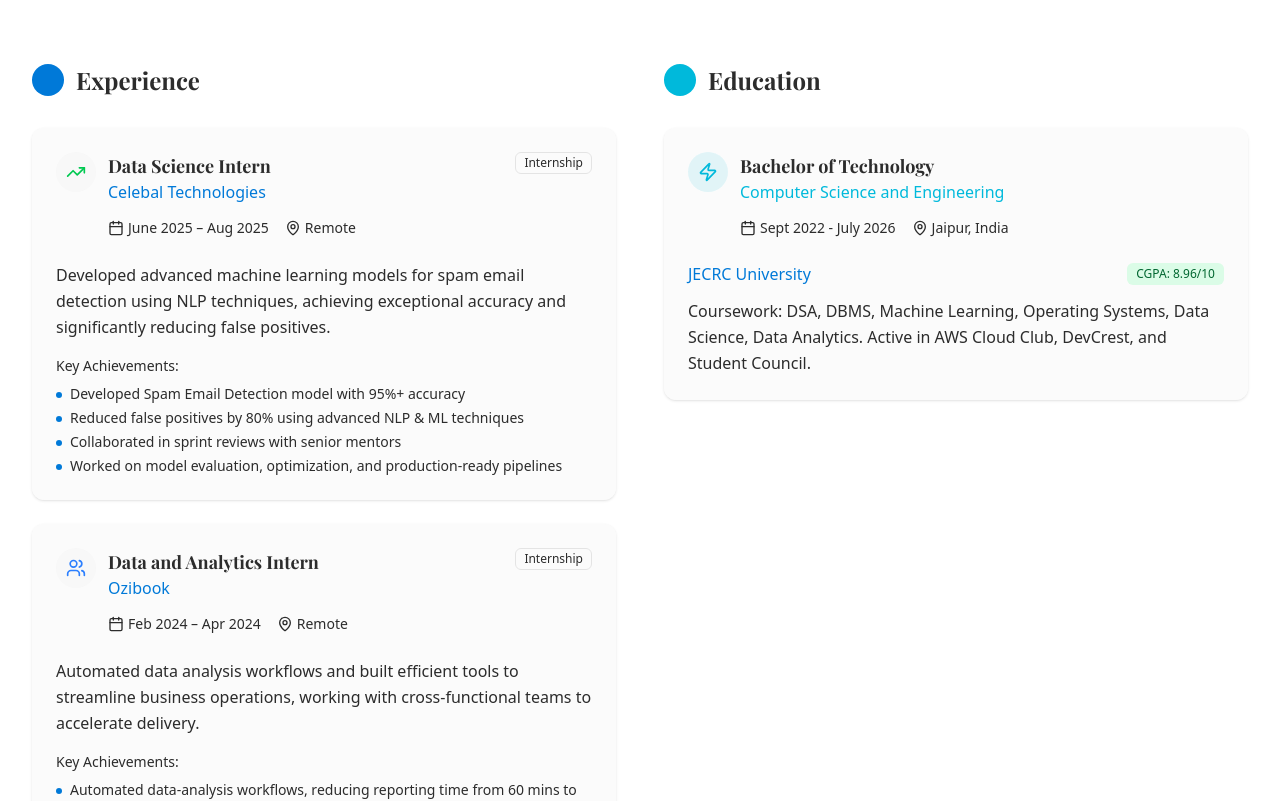
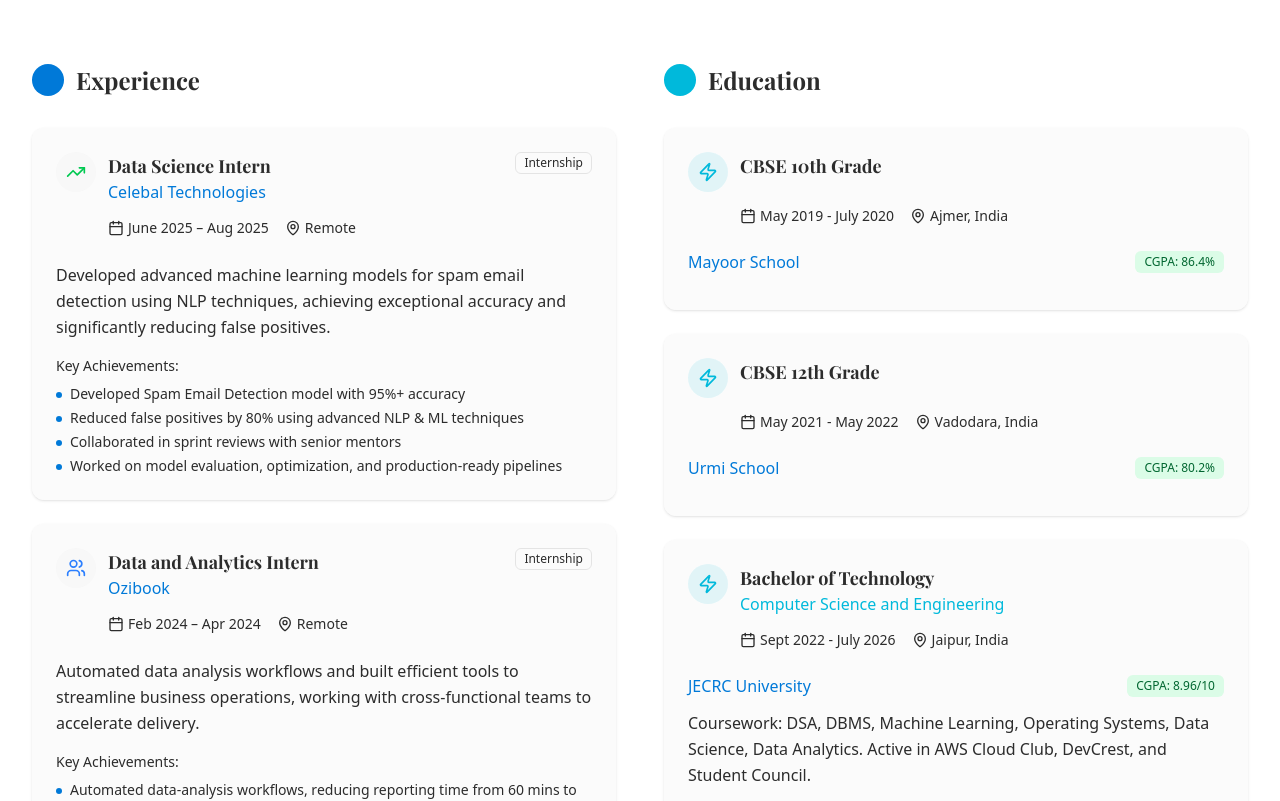
Before and after one commit to SakshamTapadia/Portfolio-Website, a Next.js app: page / in a window 1280 px wide. Shown: the part 4748-5549 px from the top of the page. Built offline with nearby package versions, Linux system fonts and the light colour scheme.

Commit message:
dates updated

```diff
--- a/components/experience-section.tsx
+++ b/components/experience-section.tsx
@@ -41,6 +41,26 @@ export function ExperienceSection() {
   ]
 
   const education = [
+    {
+      degree: "CBSE 10th Grade",
+      field: "",
+      institution: "Mayoor School",
+      location: "Ajmer, India",
+      period: "May 2019 - July 2020",
+      cgpa: "86.4%",
+      description:
+        "",
+    },
+    {
+      degree: "CBSE 12th Grade",
+      field: "",
+      institution: "Urmi School",
+      location: "Vadodara, India",
+      period: "May 2021 - May 2022",
+      cgpa: "80.2%",
+      description:
+        "",
+    },
     {
       degree: "Bachelor of Technology",
       field: "Computer Science and Engineering",
```
